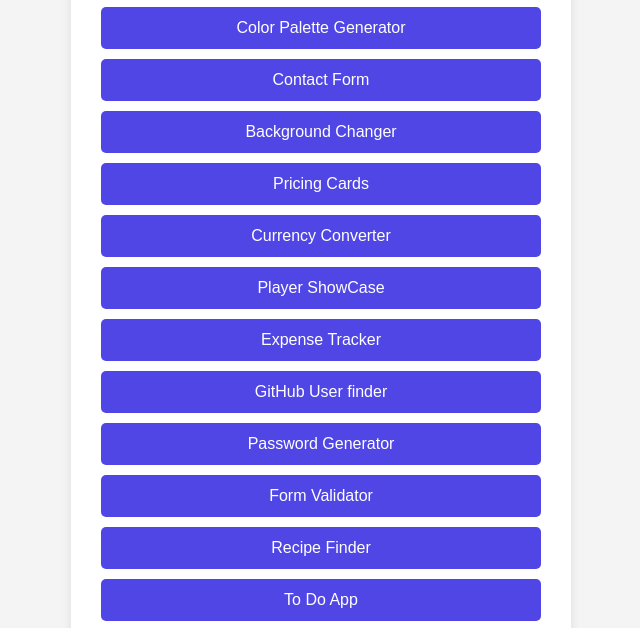
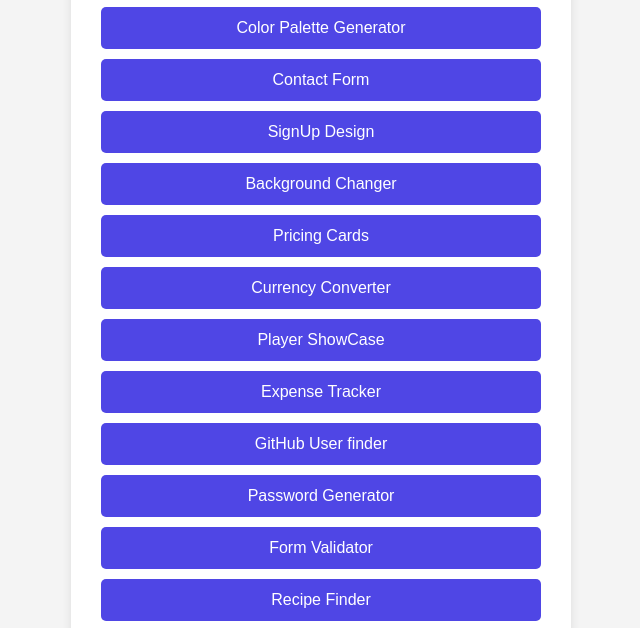
Before and after one commit to Adarshreddy2504/JS-MINI-PROJECTS, a plain HTML site: page index.html in a window 1280 px wide. Shown: the part 132-760 px from the top of the page, without its empty margins (319-959 px from the left). Drawn offline with Linux system fonts and the light colour scheme.

Commit message:
Updated Homepage(SignUp Design)

```diff
--- a/index.html
+++ b/index.html
@@ -13,6 +13,7 @@
             <li><a href="BOOK-MARK-SAVER/index.html">Bookmark Saver</a></li>
             <li><a href="COLOR-PALLETTE-GENERATOR/index.html">Color Palette Generator</a></li>
             <li><a href="CONTACT-FORM/index.html">Contact Form</a></li>
+            <li><a href="SIGNUP-DESIGN/index.html">SignUp Design</a></li>
             <li><a href="BACKGROUND-CHANGER/index.html">Background Changer</a></li>
             <li><a href="PRICING-CARDS/index.html">Pricing Cards</a></li>
             <li><a href="CURRENCY-CONVERTER/index.html">Currency Converter</a></li>
```
